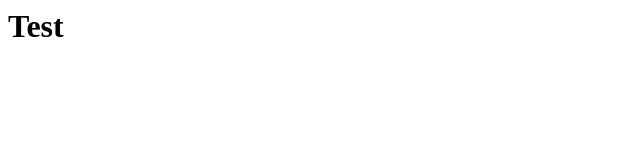
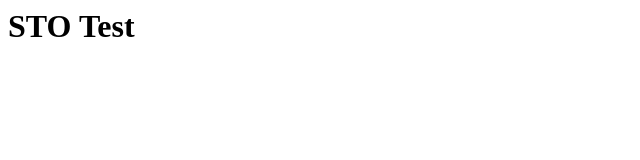
Before and after one commit to r4v3n0r/r4v3n0r.github.io, a plain HTML site: page index.html in a window 1280 px wide. Shown: the whole page, without its empty margins (0-640 px from the left). Drawn offline with Linux system fonts and the light colour scheme.

Commit message:
Update index.html 060324

```diff
--- a/index.html
+++ b/index.html
@@ -7,7 +7,7 @@
 </head>
 
 <body>
-<h1>Test</h1>
+<h1>STO Test</h1>
 </body>
 
 </html>
```
